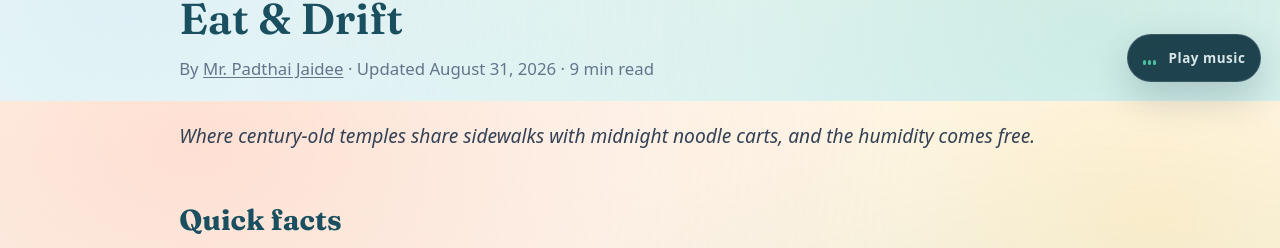
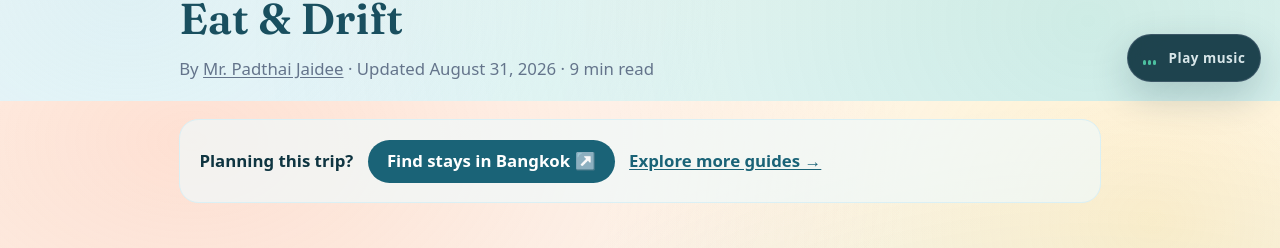
Before and after one commit to louisleex05-byte/driftcoconut, a Next.js app: page /guides/bangkok in a window 1280 px wide. Shown: the part 699-947 px from the top of the page. Built offline with nearby package versions, Linux system fonts and the light colour scheme; no server answers.

Commit message:
Make guide and booking next steps easier to find

```diff
--- a/app/guides/[slug]/page.tsx
+++ b/app/guides/[slug]/page.tsx
@@ -9,6 +9,7 @@ import AffiliateLink from "@/components/AffiliateLink";
 import GuidePhoto from "@/components/GuidePhoto";
 import TripPlanner from "@/components/TripPlanner";
 import RelatedGuides from "@/components/RelatedGuides";
+import GuideQuickLinks from "@/components/GuideQuickLinks";
 
 // Statically generate all guide slugs at build time.
 export async function generateStaticParams() {
@@ -119,12 +120,12 @@ export default async function GuidePage({
         </p>
       </header>
 
+      <GuideQuickLinks destination={guide.destination} locale="en" />
+
       {/* Guide body */}
       <div className="prose prose-slate max-w-none prose-headings:font-display prose-headings:text-sea-800 prose-a:text-sea-600 prose-a:no-underline hover:prose-a:underline prose-strong:text-slate-900 prose-h2:mt-10 prose-h2:mb-4 prose-h3:mt-6 prose-h3:mb-2">
         <MDXRemote source={guide.content} components={mdxComponents} />
       </div>
-
-      <RelatedGuides slug={slug} locale="en" />
 
       {/* Trip planner: journey-based affiliate block, specialised to this destination */}
       <div className="mt-12 pt-8 border-t border-sea-100">
@@ -152,6 +153,7 @@ export default async function GuidePage({
           <Link href="/guides" className="hover:text-sea-600">← All destination guides</Link>
         </p>
       </div>
+      <RelatedGuides slug={slug} locale="en" />
     </article>
   );
 }
--- a/app/zh/guides/[slug]/page.tsx
+++ b/app/zh/guides/[slug]/page.tsx
@@ -9,6 +9,7 @@ import AffiliateLink from "@/components/AffiliateLink";
 import GuidePhoto from "@/components/GuidePhoto";
 import TripPlanner from "@/components/TripPlanner";
 import RelatedGuides from "@/components/RelatedGuides";
+import GuideQuickLinks from "@/components/GuideQuickLinks";
 
 // Statically generate all guide slugs at build time (Chinese variants).
 // Falls back to English content if `.zh.mdx` doesn't exist for a slug.
@@ -107,12 +108,12 @@ export default async function GuidePageZh({
         </p>
       </header>
 
+      <GuideQuickLinks destination={guide.destination} locale="zh" />
+
       {/* Guide body */}
       <div className="prose prose-slate max-w-none prose-headings:font-display prose-headings:text-sea-800 prose-a:text-sea-600 prose-a:no-underline hover:prose-a:underline prose-strong:text-slate-900 prose-h2:mt-10 prose-h2:mb-4 prose-h3:mt-6 prose-h3:mb-2">
         <MDXRemote source={guide.content} components={mdxComponents} />
       </div>
-
-      <RelatedGuides slug={slug} locale="zh" />
 
       {/* Trip planner: journey-based affiliate block, specialised to this destination */}
       <div className="mt-12 pt-8 border-t border-sea-100">
@@ -140,6 +141,7 @@ export default async function GuidePageZh({
           <Link href="/zh/guides" className="hover:text-sea-600">← 全部目的地指南</Link>
         </p>
       </div>
+      <RelatedGuides slug={slug} locale="zh" />
     </article>
   );
 }
--- /dev/null
+++ b/components/GuideQuickLinks.tsx
@@ -0,0 +1,19 @@
+import Link from "next/link";
+import { bookingCJSearch } from "@/lib/booking";
+
+export default function GuideQuickLinks({ destination, locale }: { destination: string; locale: "en" | "zh" }) {
+  const city = destination.split(",")[0].trim();
+  const isZh = locale === "zh";
+
+  return (
+    <nav aria-label={isZh ? "行程下一步" : "Plan your next step"} className="mb-8 flex flex-wrap items-center gap-3 rounded-2xl border border-sea-100 bg-sea-50/70 p-4 text-sm">
+      <span className="font-semibold text-sea-900">{isZh ? "计划这趟旅行" : "Planning this trip?"}</span>
+      <a href={bookingCJSearch(city)} target="_blank" rel="sponsored noopener noreferrer" className="rounded-full bg-sea-700 px-4 py-2 font-semibold text-white hover:bg-sea-800">
+        {isZh ? `查看${city}住宿 ↗` : `Find stays in ${city} ↗`}
+      </a>
+      <Link href={isZh ? "/zh/guides" : "/guides"} className="font-semibold text-sea-700 underline underline-offset-2 hover:text-sea-900">
+        {isZh ? "浏览更多目的地 →" : "Explore more guides →"}
+      </Link>
+    </nav>
+  );
+}
--- a/components/Hero.tsx
+++ b/components/Hero.tsx
@@ -1,14 +1,15 @@
 "use client";
 
 import Image from "next/image";
+import Link from "next/link";
 import { useEffect, useState } from "react";
 import { HERO_PHOTOS } from "@/lib/heroPhotos";
-import { useT } from "@/contexts/LanguageProvider";
+import { useLanguage } from "@/contexts/LanguageProvider";
 
 const ROTATE_MS = 3000;
 
 export default function Hero() {
-  const t = useT();
+  const { locale, t } = useLanguage();
   const [index, setIndex] = useState(0);
 
   useEffect(() => {
@@ -65,6 +66,20 @@ export default function Hero() {
             <p className="mt-2 sm:mt-3 text-xs sm:text-sm md:text-lg drop-shadow-md opacity-95 px-2">
               {t("hero_subtitle")}
             </p>
+            <div className="mt-5 flex flex-wrap justify-center gap-3">
+              <Link
+                href={locale === "zh" ? "/zh/guides" : "/guides"}
+                className="rounded-full bg-white px-5 py-2.5 text-sm font-semibold text-sea-800 shadow-md transition-colors hover:bg-sea-50 focus-visible:outline focus-visible:outline-2 focus-visible:outline-offset-2 focus-visible:outline-white"
+              >
+                {t("hero_guides_cta")}
+              </Link>
+              <a
+                href="#search-form"
+                className="rounded-full border border-white/80 bg-slate-900/35 px-5 py-2.5 text-sm font-semibold text-white shadow-md transition-colors hover:bg-slate-900/55 focus-visible:outline focus-visible:outline-2 focus-visible:outline-offset-2 focus-visible:outline-white"
+              >
+                {t("hero_hotels_cta")}
+              </a>
+            </div>
           </div>
         </div>
 
--- a/components/RelatedGuides.tsx
+++ b/components/RelatedGuides.tsx
@@ -11,12 +11,15 @@ export default async function RelatedGuides({
   slug: string;
   locale: "en" | "zh";
 }) {
-  const wanted = RELATED[slug] ?? [];
-  if (wanted.length === 0) return null;
-
   const all = await listGuides(locale);
   const bySlug = new Map(all.map((g) => [g.slug, g]));
+  const wanted = RELATED[slug] ?? [];
   const guides = wanted.map((s) => bySlug.get(s)).filter((g): g is NonNullable<typeof g> => !!g);
+  if (guides.length === 0) {
+    const country = bySlug.get(slug)?.destination.split(",").at(-1)?.trim();
+    const fallback = all.find((g) => g.slug !== slug && country && g.destination.endsWith(country));
+    if (fallback) guides.push(fallback);
+  }
   if (guides.length === 0) return null;
 
   const prefix = locale === "zh" ? "/zh" : "";
@@ -24,7 +27,7 @@ export default async function RelatedGuides({
   return (
     <section className="mt-12 pt-8 border-t border-sea-100" aria-labelledby="keep-exploring">
       <h2 id="keep-exploring" className="font-display text-xl font-semibold text-sea-800 mb-5">
-        {locale === "zh" ? "继续探索" : "Keep exploring"}
+        {locale === "zh" ? "下一站去哪里？" : "Where to next?"}
       </h2>
       <div className="grid gap-4 sm:grid-cols-2 lg:grid-cols-3">
         {guides.map((g) => (
@@ -45,6 +48,7 @@ export default async function RelatedGuides({
               </div>
             )}
             <div className="p-4">
+              {g === guides[0] && <p className="mb-1 text-xs font-semibold uppercase tracking-wide text-coral-600">{locale === "zh" ? "推荐下一站" : "Next destination"}</p>}
               <p className="text-xs uppercase tracking-wide text-sea-500 mb-1">{g.destination}</p>
               <p className="font-display text-base font-semibold text-sea-800 leading-snug">
                 {g.title}
--- a/lib/i18n.ts
+++ b/lib/i18n.ts
@@ -31,6 +31,8 @@ export const dictionary = {
     // "live availability" claim until real (non-mock) hotel data is on.
     hero_title: "Travel Asia like someone who knows the place.",
     hero_subtitle: "Honest local guides, neighborhood advice and hotels you can book in one place.",
+    hero_guides_cta: "Explore destination guides",
+    hero_hotels_cta: "Search hotels",
 
     // Deals section
     deals_eyebrow: "Curated for wanderers",
@@ -223,6 +225,8 @@ export const dictionary = {
     // Hero
     hero_title: "เที่ยวเอเชียแบบคนที่รู้จักที่นั่นดี",
     hero_subtitle: "คู่มือท้องถิ่นที่ตรงไปตรงมา คำแนะนำแต่ละย่าน และโรงแรมที่จองได้ในที่เดียว",
+    hero_guides_cta: "ดูคู่มือท่องเที่ยว",
+    hero_hotels_cta: "ค้นหาโรงแรม",
 
     // Deals section
     deals_eyebrow: "คัดสรรสำหรับนักเดินทาง",
@@ -412,6 +416,8 @@ export const dictionary = {
     // Hero
     hero_title: "像懂行的人一样玩转亚洲",
     hero_subtitle: "真诚的本地指南、街区攻略，以及可一站式预订的酒店。",
+    hero_guides_cta: "浏览目的地指南",
+    hero_hotels_cta: "搜索酒店",
 
     // Deals section
     deals_eyebrow: "为漫游者精选",
```
